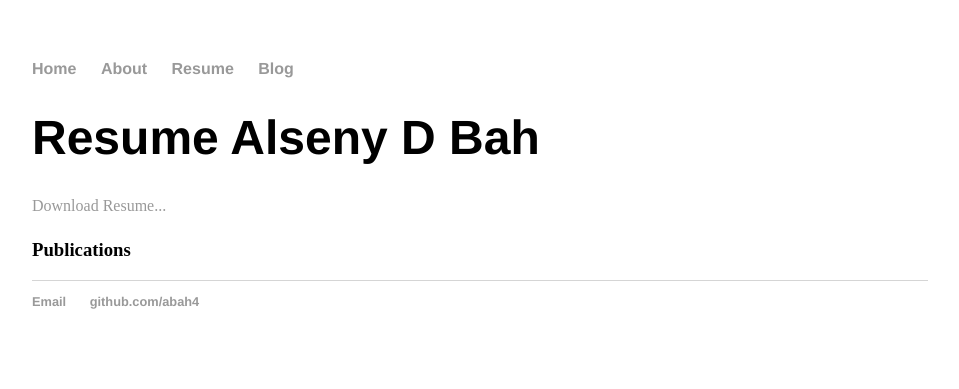
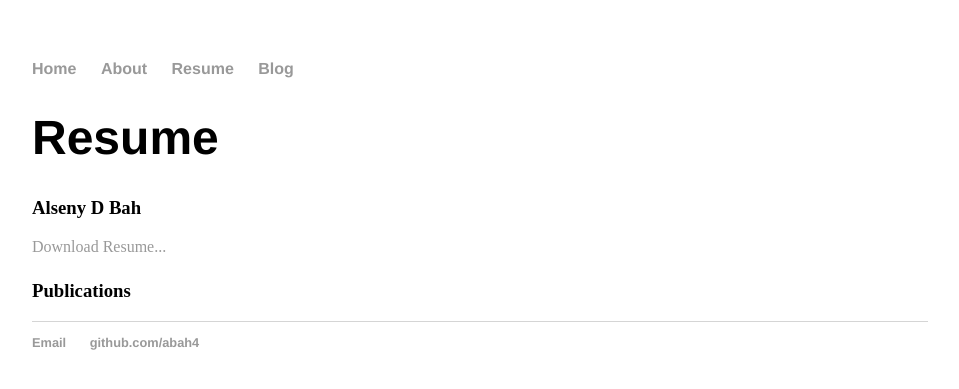
Before and after one commit to abah4/abah4.github.io, a Jekyll site: the page built from Resume/index.html, in a window 1280 px wide. Shown: the top 389 px of the page, without its empty margins (160-1119 px from the left). Built offline with Jekyll 4.4.1, drawn with Linux system fonts in a browser that asks for light colours.

Commit message:
Update index.html

```diff
--- a/Resume/index.html
+++ b/Resume/index.html
@@ -3,7 +3,8 @@ layout: default
 title: Resume
 ---
 
-<h1>{{ page.title }} Alseny D Bah</h1>
+<h1>{{ page.title }} </h1>
+<h3> Alseny D Bah </h3>
 <a href="/about">Download Resume...</a></p>
 
 
```
